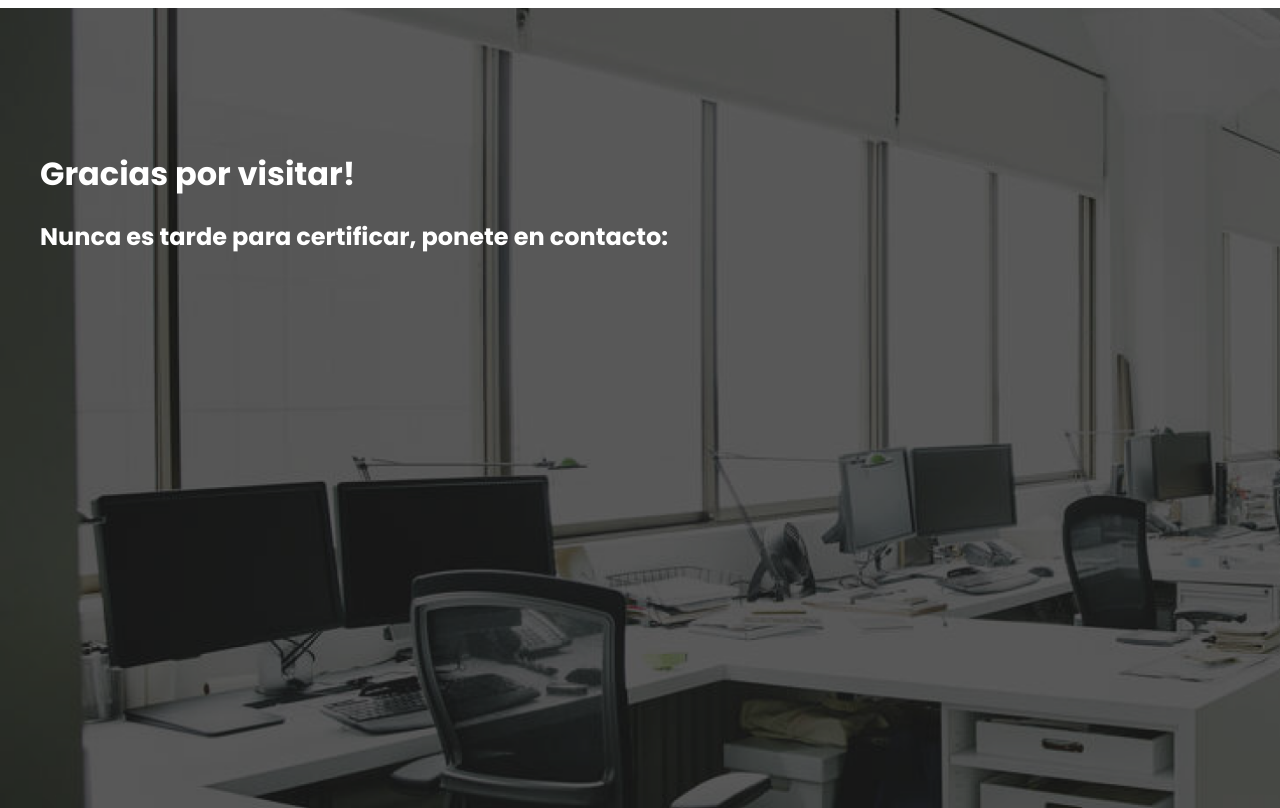
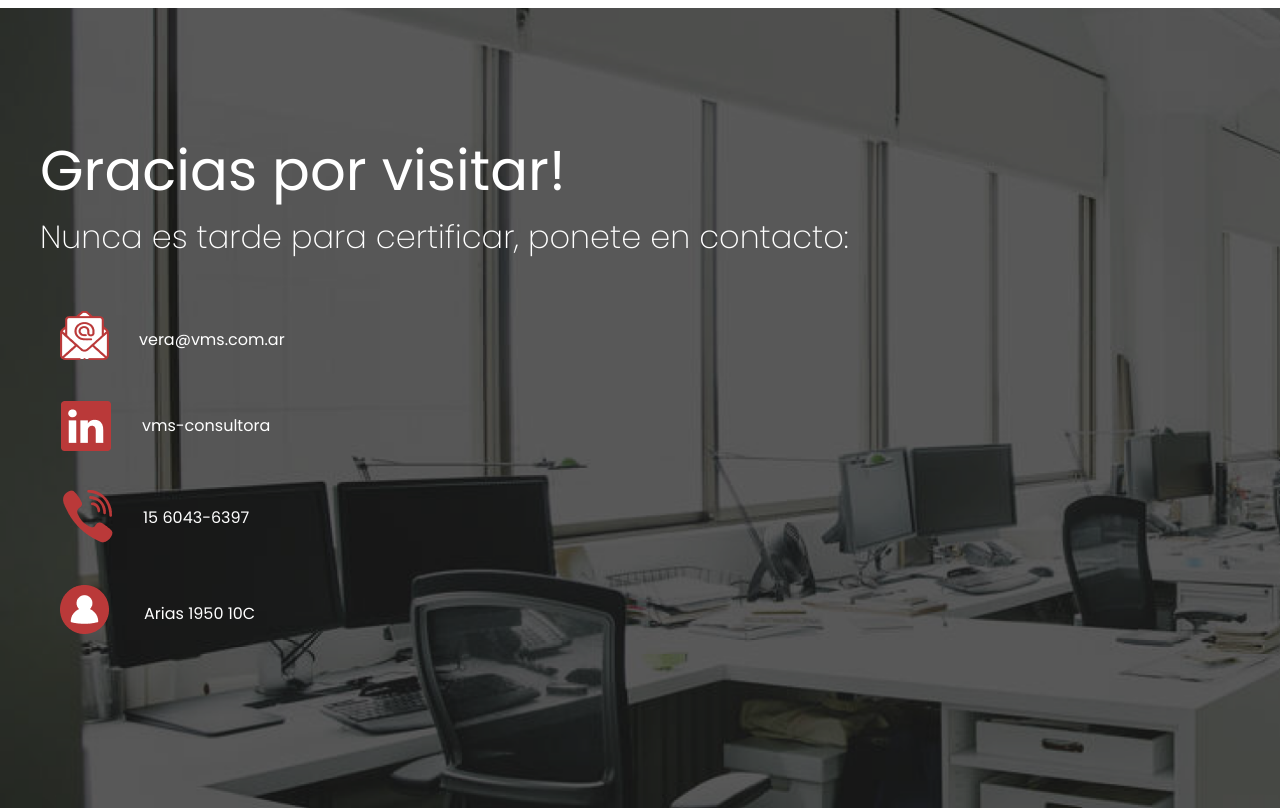
Before and after one commit to Koo-San/vms-test, a website: page index.html in a window 1280 px wide. Shown: the part 2220-3028 px from the top of the page. Drawn offline with Linux system fonts and the light colour scheme.

Commit message:
tried fixxing stuff

```diff
--- a/css/index.css
+++ b/css/index.css
@@ -305,6 +305,83 @@ hamburger effects
     color: var(--light);
 }
 
-*{
-    font-family: 'Poppins', sans-serif;
+.endTY h1{
+    font-size: 3.5rem;
+    margin: 0;
+    font-weight: 400;
 }
+
+.endTY h2{
+    font-size: 2rem;
+    margin: 0;
+    font-weight: 200;
+}
+
+.text_end .email_icon{
+    margin-left: 20px;
+}
+
+.email-contact{
+    display: flex;
+    flex: row;
+}
+
+.email-contact p{
+    padding-left: 30px;
+}
+
+
+.linkedin-contact{
+    display: flex;
+    flex: row;
+}
+
+.linkedin-contact p{
+    padding-left: 10px;
+    margin-top: 33px;
+}
+
+.phone-contact{
+    display: flex;
+    flex: row;
+}
+
+.phone-contact p{
+    padding-left: 15px;
+    margin-top: 33px;
+}
+
+.user-contact{
+    display: flex;
+    flex: row;
+}
+
+.user-contact p{
+    padding-left: 35px;
+}
+
+.text_end .phone_icon{
+    padding-left: 10px;
+    padding-bottom: 30px;
+}
+
+.text_end .linkedin_icon{
+    padding-bottom: 0;
+}
+
+.text_end .user_icon{
+    padding-left: 20px;
+}
+
+.text_end img{
+    padding-bottom: 20px;
+}
+
+.text_end p{
+    color: var(--light);
+
+}
+
+.contact-logos{
+    padding-top: 50px;
+}
--- a/index.html
+++ b/index.html
@@ -83,7 +83,7 @@
                     <div class="redDiv"></div>
                     <a href="">
                         <div class="cMore">
-                            <p>Ver más >></p>
+                            <p>Ver más >> </p>
                         </div>
                     </a>
                 </div>
@@ -161,11 +161,30 @@
         <div class="text_end container">
             <h1>Gracias por visitar!</h1>
             <h2>Nunca es tarde para certificar, ponete en contacto:</h2>
+
+            <div class="contact-logos">
+                <div class="email-contact">
+                    <img src="./img/contact_icons/email.png" alt="" class="email_icon">
+                    <p>vera@vms.com.ar</p>
+                </div>
+
+                <div class="linkedin-contact">
+                    <img src="./img/contact_icons/Linkedin.png" alt="" class="linkedin_icon">
+                    <p>vms-consultora</p>
+                </div>
+
+                <div class="phone-contact">
+                    <img src="./img/contact_icons/Phone.png" alt="" class="phone_icon">
+                    <p>15 6043-6397</p>
+                </div>
+
+                <div class="user-contact">
+                    <img src="./img/contact_icons/user.png" alt="" class="user_icon">
+                    <p>Arias 1950 10C</p>
+                </div>
+
+            </div>
         </div>
-
-
-
-
     </div>
 
 
```
Also changed, not shown: img/contact_icons/Linkedin.png (added), img/contact_icons/Phone.png (added), img/contact_icons/email.png (added), img/contact_icons/user.png (added).
